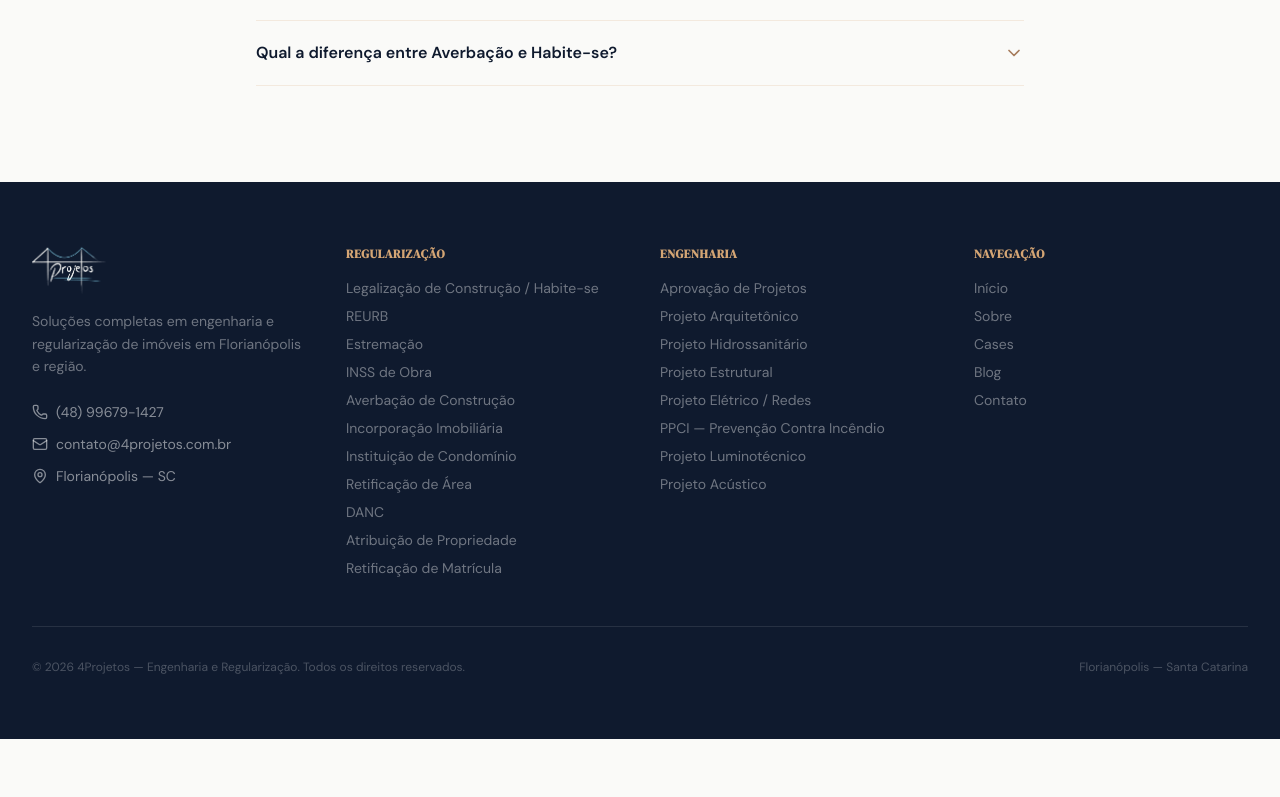
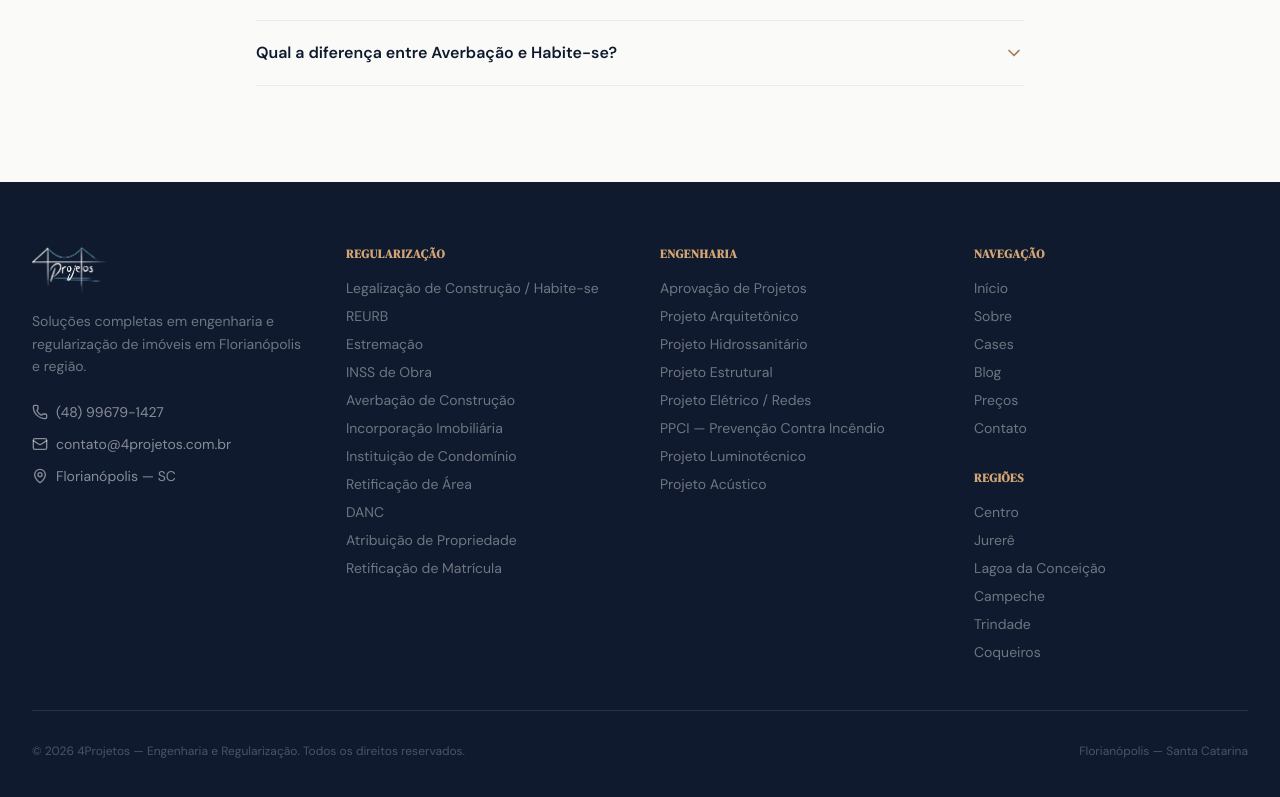
Before and after one commit to JonesGit4/4projetos-site, a Next.js app: page / in a window 1280 px wide. Shown: the part 5114-5911 px from the top of the page. Before the commit the page ends 5853 px from the top, so only its background shows below. Built offline with nearby package versions, Linux system fonts and the light colour scheme.

Commit message:
feat: add bairros links + preços to Footer navigation
- Added 'Regiões' section in footer with 6 bairro links
- Added 'Preços' to footer nav links
- Users can now discover bairro pages from any page

```diff
--- a/src/components/Footer.tsx
+++ b/src/components/Footer.tsx
@@ -54,12 +54,26 @@ export function Footer() {
           <div>
             <h4 className="mb-4 text-xs font-bold uppercase tracking-wider text-copper-light">Navegação</h4>
             <nav className="space-y-2">
-              {["Início|/", "Sobre|/sobre", "Cases|/cases", "Blog|/blog", "Contato|/contato"].map((item) => {
+              {["Início|/", "Sobre|/sobre", "Cases|/cases", "Blog|/blog", "Preços|/precos", "Contato|/contato"].map((item) => {
                 const [label, href] = item.split("|");
                 return (
                   <Link key={href} href={href} className="block text-sm text-white/40 transition-colors hover:text-copper-light">{label}</Link>
                 );
               })}
+            </nav>
+
+            <h4 className="mb-4 mt-8 text-xs font-bold uppercase tracking-wider text-copper-light">Regiões</h4>
+            <nav className="space-y-2">
+              {[
+                { label: "Centro", href: "/bairros/centro" },
+                { label: "Jurerê", href: "/bairros/jurere" },
+                { label: "Lagoa da Conceição", href: "/bairros/lagoa-da-conceicao" },
+                { label: "Campeche", href: "/bairros/campeche" },
+                { label: "Trindade", href: "/bairros/trindade" },
+                { label: "Coqueiros", href: "/bairros/coqueiros" },
+              ].map((item) => (
+                <Link key={item.href} href={item.href} className="block text-sm text-white/40 transition-colors hover:text-copper-light">{item.label}</Link>
+              ))}
             </nav>
           </div>
         </div>
```
